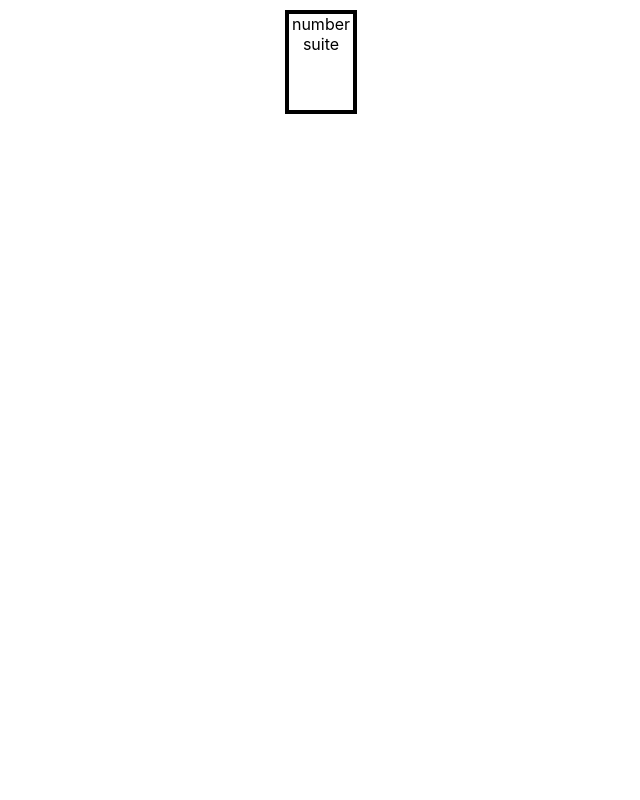
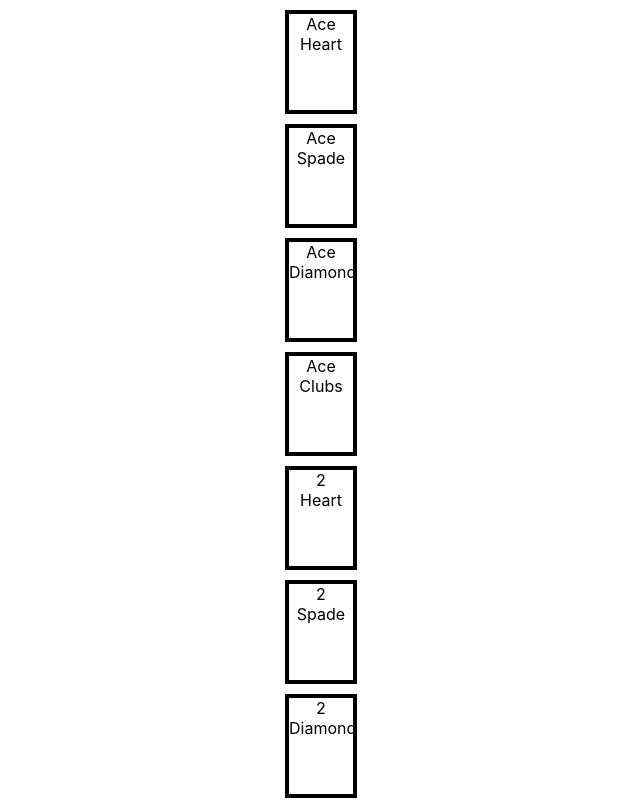
Before and after one commit to KareemAtKobalt/cardGame, a React (Create React App) app: page / in a window 1280 px wide. Shown: the top 800 px of the page, without its empty margins (319-959 px from the left). Built offline with nearby package versions, Linux system fonts and the light colour scheme.

Commit message:
card changes

```diff
--- a/src/components/game/Card.js
+++ b/src/components/game/Card.js
@@ -1,12 +1,37 @@
 import React from "react";
 import "./Card.css";
 
-function Card(props) {
+
+const renderSwitch = (card) => {
+  if (card.number) {
+    switch (card.number) {
+      case 1:
+        return "Ace"
+      case 11:
+        return "Jack"
+      case 12:
+        return "Queen"
+      case 13:
+        return "King"
+      default:
+        return card.number
+    }
+  }
+  if (card.joker) {
+    return "Joker"
+  }
+
+
+}
+
+const Card = ({ card }) => {
+  console.log("Card ", card)
+
   return (
-    <div className="Card">
-      number
+    <div className="Card" >
+      {renderSwitch(card)}
       <br />
-      suite
+      {card.suite}
     </div>
   );
 }
--- a/src/components/game/Deck.js
+++ b/src/components/game/Deck.js
@@ -14,12 +14,18 @@ const mapDispatchToProps = dispatch => {
     onLoad: () => dispatch(newGame())
   };
 };
+//const {deck}=this.props
+
 
 class Deck extends Component {
+
+
   render() {
     return (
       <div>
-        <Card />
+
+     { this.props.deck.map(card => <Card card={card}/>)}
+
       </div>
     );
   }
--- a/src/helper/createDeck.js
+++ b/src/helper/createDeck.js
@@ -1,15 +1,26 @@
 import cards from "../data/CardData";
 
-const createDeck = cards.numbers.reduce((deck, number) => {
+const createNormalCards = cards.numbers.reduce((deck, number) => {
   cards.suites.forEach(suite => {
     deck.push({
       number,
       suite
     });
   });
-  console.log("///////////////////////////createdeck loop");
   //need to add jokers to the deck
+
   return deck;
 }, []);
 
-export default createDeck;
+const createDeck = () => {
+  const deck = createNormalCards
+  console.log(" Joker ", deck);
+ cards.jokers.forEach(card => {
+    deck.push({joker:card})
+  })
+
+  return deck
+
+};
+
+export default createDeck();
```
